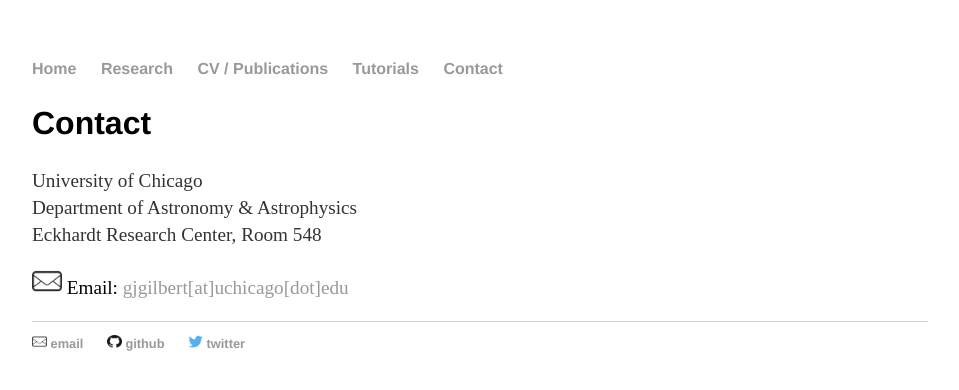
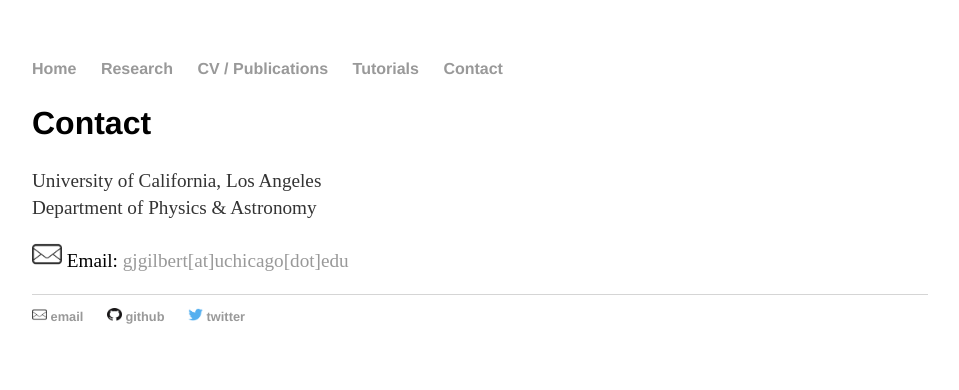
Before and after one commit to gjgilbert/gjgilbert.github.io, a Jekyll site: the page built from contact/index.html, in a window 1280 px wide. Shown: the top 390 px of the page, without its empty margins (160-1119 px from the left). Built offline with Jekyll 4.4.1, drawn with Linux system fonts in a browser that asks for light colours.

Commit message:
Update index.html

```diff
--- a/contact/index.html
+++ b/contact/index.html
@@ -5,9 +5,8 @@ title: Greg Gilbert - Contact
 <div class="blurb">
   <h2>Contact</h2>
 
-  <p style="font-size:1.2em">University of Chicago<br>
-  Department of Astronomy & Astrophysics<br>
-  Eckhardt Research Center, Room 548</p>
+  <p style="font-size:1.2em">University of California, Los Angeles<br>
+  Department of Physics & Astronomy </p>
 
   <p style="font-size:1.2em"><img src="/images/email_icon.png" width="30", height="26"><font color="black"> Email: <a href="mailto:gjgilbert[at]uchicago[dot]edu">gjgilbert[at]uchicago[dot]edu</a><br>
 </div><!-- /.blurb -->
```
